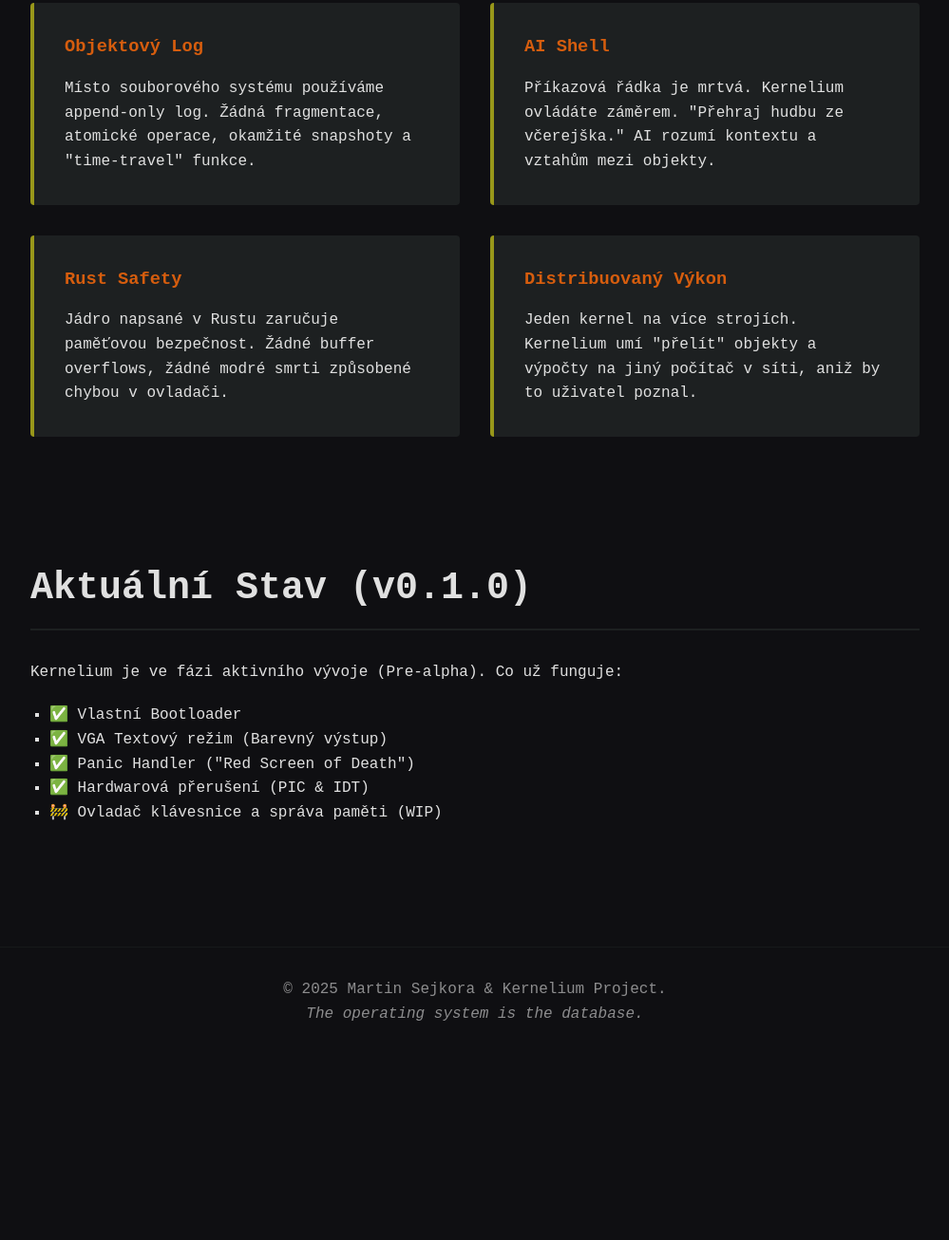
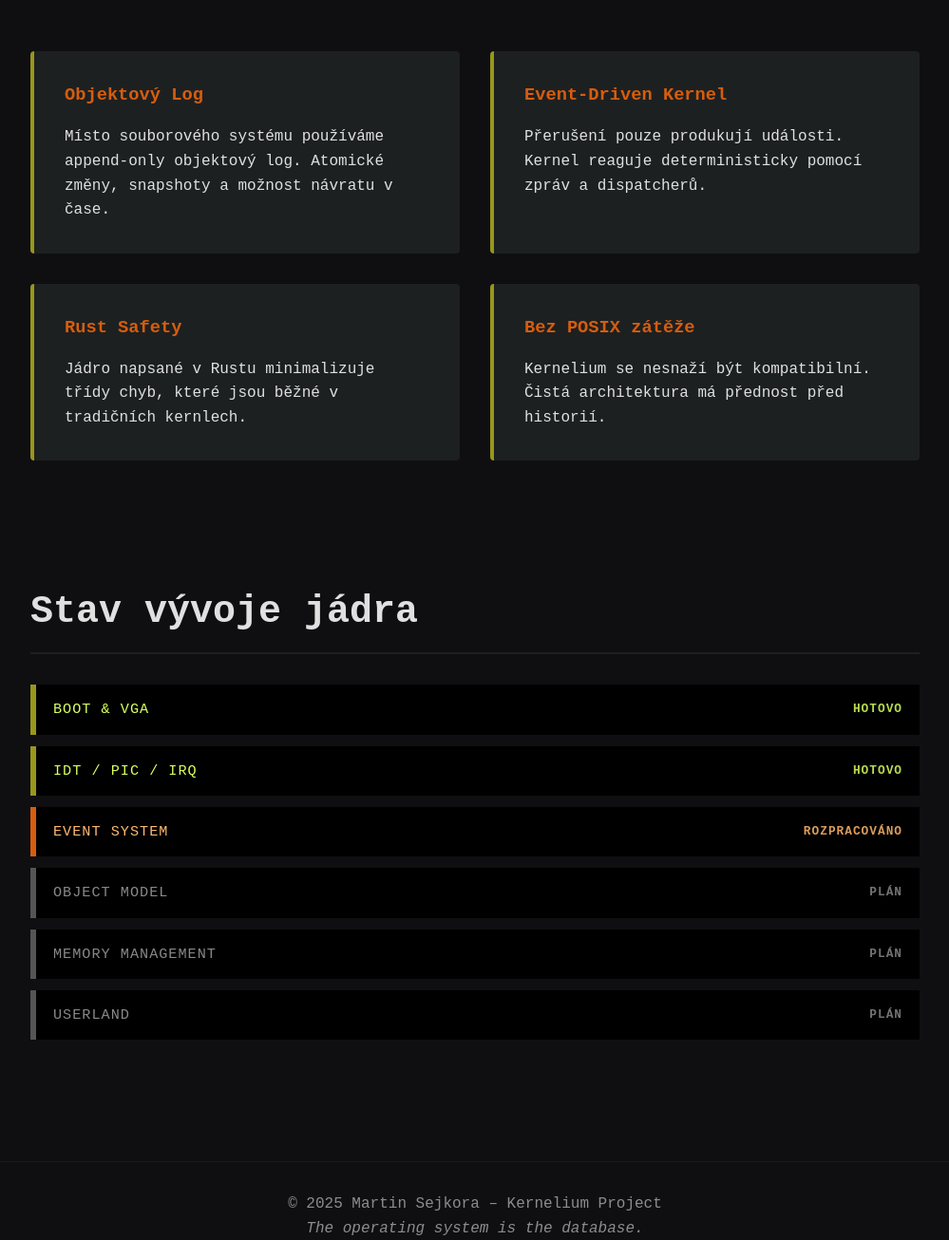
Before and after one commit to sejkoramartin/Kernelium-web, a plain HTML site: page index.html in a window 1280 px wide. Shown: the part 1148-2454 px from the top of the page at 95% size, without its empty margins (140-1139 px from the left). Before the commit the page ends 2262 px from the top, so only its background shows below. Drawn offline with Linux system fonts and the light colour scheme.

Commit message:
Update index.html

```diff
--- a/index.html
+++ b/index.html
@@ -4,19 +4,24 @@
     <meta charset="UTF-8">
     <meta name="viewport" content="width=device-width, initial-scale=1.0">
     <title>Kernelium OS</title>
+
     <style>
         :root {
-            --bg-color: #0f0f12; /* Temná černá */
-            --text-color: #e0e0e0; /* Světle šedá */
-            --accent-color: #d65d0e; /* Rust Orange */
-            --accent-secondary: #98971a; /* Terminal Green */
+            --bg-color: #0f0f12;
+            --text-color: #e0e0e0;
+            --accent-color: #d65d0e;     /* Rust orange */
+            --accent-secondary: #98971a; /* Terminal green */
             --card-bg: #1d2021;
         }
 
-        * { margin: 0; padding: 0; box-sizing: border-box; }
+        * {
+            margin: 0;
+            padding: 0;
+            box-sizing: border-box;
+        }
 
         body {
-            font-family: 'Courier New', Courier, monospace; /* Monospace pro dev look */
+            font-family: "Courier New", Courier, monospace;
             background-color: var(--bg-color);
             color: var(--text-color);
             line-height: 1.6;
@@ -37,13 +42,13 @@
             font-size: 4rem;
             margin-bottom: 1rem;
             color: var(--accent-color);
+            letter-spacing: 5px;
             text-transform: uppercase;
-            letter-spacing: 5px;
         }
 
         .tagline {
             font-size: 1.5rem;
-            margin-bottom: 2rem;
+            margin-bottom: 1.5rem;
             color: var(--accent-secondary);
         }
 
@@ -55,8 +60,8 @@
             color: var(--accent-color);
             text-decoration: none;
             font-weight: bold;
+            margin-top: 30px;
             transition: all 0.3s ease;
-            margin-top: 20px;
         }
 
         .btn:hover {
@@ -95,6 +100,51 @@
             margin-bottom: 1rem;
         }
 
+        /* ===== Progress ===== */
+
+        .progress-wrapper {
+            margin-top: 2rem;
+            display: flex;
+            flex-direction: column;
+            gap: 12px;
+        }
+
+        .progress-item {
+            display: flex;
+            justify-content: space-between;
+            align-items: center;
+            padding: 14px 18px;
+            background-color: #000;
+            border-left: 6px solid #444;
+            font-size: 0.95rem;
+            letter-spacing: 1px;
+        }
+
+        .progress-item .label {
+            text-transform: uppercase;
+        }
+
+        .progress-item .status {
+            font-size: 0.8rem;
+            font-weight: bold;
+            opacity: 0.85;
+        }
+
+        .progress-item.done {
+            border-color: var(--accent-secondary);
+            color: #d7ff5f;
+        }
+
+        .progress-item.wip {
+            border-color: var(--accent-color);
+            color: #ffb86c;
+        }
+
+        .progress-item.todo {
+            border-color: #555;
+            color: #888;
+        }
+
         footer {
             text-align: center;
             padding: 2rem;
@@ -110,56 +160,105 @@
         }
     </style>
 </head>
+
 <body>
 
 <header>
     <h1>Kernelium</h1>
-        <p class="tagline">"Všechno je objekt."</p>
+    <p class="tagline">„Všechno je objekt.“</p>
     <p>Experimentální operační systém napsaný v Rustu.</p>
-        <p>Bez souborů. Bez složek. Řízený AI.</p>
-        <a href="https://github.com/sejkoramartin/kernelium" class="btn">Zobrazit na GitHubu</a>
+    <p>Bez souborů. Bez složek. Event-driven.</p>
+
+    <a class="btn" href="https://github.com/sejkoramartin/kernelium">
+        Zobrazit na GitHubu
+    </a>
 </header>
 
 <section id="vision">
     <h2>Vize 21. století</h2>
-        <p>Dnešní operační systémy stále trpí dědictvím 70. let. Soubory, adresáře, složité cesty... to je minulost. Kernelium přináší revoluční změnu paradigmatu:</p>
+    <p>
+        Dnešní operační systémy stále trpí dědictvím 70. let.
+        Soubory, adresáře, cesty a oprávnění jsou historický kompromis.
+        Kernelium staví na jiné myšlence:
+        <br><br>
+        <strong>Operační systém je databáze objektů.</strong>
+    </p>
 </section>
 
 <section id="features">
     <div class="grid">
         <div class="card">
             <h3>Objektový Log</h3>
-                <p>Místo souborového systému používáme append-only log. Žádná fragmentace, atomické operace, okamžité snapshoty a "time-travel" funkce.</p>
+            <p>
+                Místo souborového systému používáme append-only objektový log.
+                Atomické změny, snapshoty a možnost návratu v čase.
+            </p>
         </div>
+
         <div class="card">
-                <h3>AI Shell</h3>
-                <p>Příkazová řádka je mrtvá. Kernelium ovládáte záměrem. "Přehraj hudbu ze včerejška." AI rozumí kontextu a vztahům mezi objekty.</p>
+            <h3>Event-Driven Kernel</h3>
+            <p>
+                Přerušení pouze produkují události.
+                Kernel reaguje deterministicky pomocí zpráv a dispatcherů.
+            </p>
         </div>
+
         <div class="card">
             <h3>Rust Safety</h3>
-                <p>Jádro napsané v Rustu zaručuje paměťovou bezpečnost. Žádné buffer overflows, žádné modré smrti způsobené chybou v ovladači.</p>
+            <p>
+                Jádro napsané v Rustu minimalizuje třídy chyb,
+                které jsou běžné v tradičních kernlech.
+            </p>
         </div>
+
         <div class="card">
-                <h3>Distribuovaný Výkon</h3>
-                <p>Jeden kernel na více strojích. Kernelium umí "přelít" objekty a výpočty na jiný počítač v síti, aniž by to uživatel poznal.</p>
+            <h3>Bez POSIX zátěže</h3>
+            <p>
+                Kernelium se nesnaží být kompatibilní.
+                Čistá architektura má přednost před historií.
+            </p>
         </div>
     </div>
 </section>
 
-    <section id="status">
-        <h2>Aktuální Stav (v0.1.0)</h2>
-        <p>Kernelium je ve fázi aktivního vývoje (Pre-alpha). Co už funguje:</p>
-        <ul style="list-style-type: square; margin-left: 20px; margin-top: 20px;">
-            <li>✅ Vlastní Bootloader</li>
-            <li>✅ VGA Textový režim (Barevný výstup)</li>
-            <li>✅ Panic Handler ("Red Screen of Death")</li>
-            <li>✅ Hardwarová přerušení (PIC & IDT)</li>
-            <li>🚧 Ovladač klávesnice a správa paměti (WIP)</li>
-        </ul>
+<section id="progress">
+    <h2>Stav vývoje jádra</h2>
+
+    <div class="progress-wrapper">
+        <div class="progress-item done">
+            <span class="label">Boot & VGA</span>
+            <span class="status">HOTOVO</span>
+        </div>
+
+        <div class="progress-item done">
+            <span class="label">IDT / PIC / IRQ</span>
+            <span class="status">HOTOVO</span>
+        </div>
+
+        <div class="progress-item wip">
+            <span class="label">Event System</span>
+            <span class="status">ROZPRACOVÁNO</span>
+        </div>
+
+        <div class="progress-item todo">
+            <span class="label">Object Model</span>
+            <span class="status">PLÁN</span>
+        </div>
+
+        <div class="progress-item todo">
+            <span class="label">Memory Management</span>
+            <span class="status">PLÁN</span>
+        </div>
+
+        <div class="progress-item todo">
+            <span class="label">Userland</span>
+            <span class="status">PLÁN</span>
+        </div>
+    </div>
 </section>
 
 <footer>
-        <p>&copy; 2025 Martin Sejkora & Kernelium Project.</p>
+    <p>&copy; 2025 Martin Sejkora – Kernelium Project</p>
     <p><i>The operating system is the database.</i></p>
 </footer>
 
```
Lines whose indentation alone changed are shown as unchanged.
